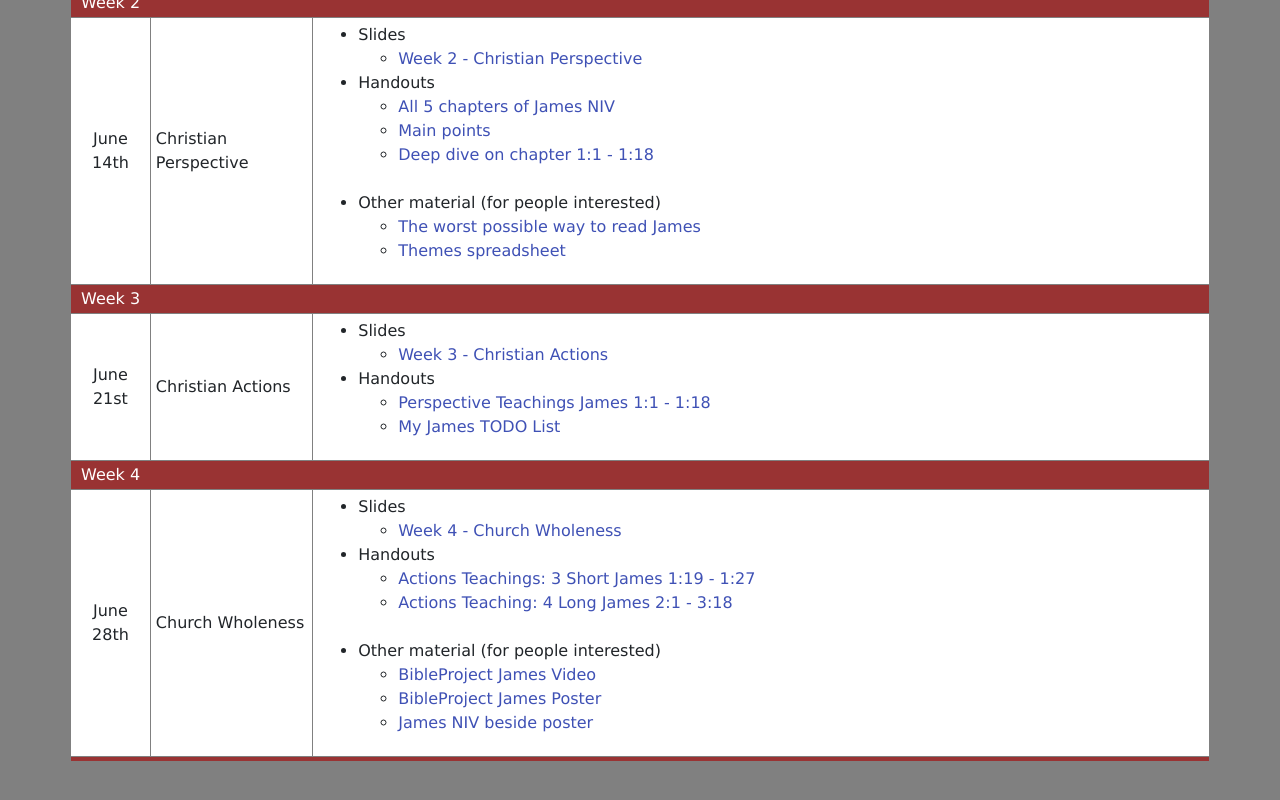
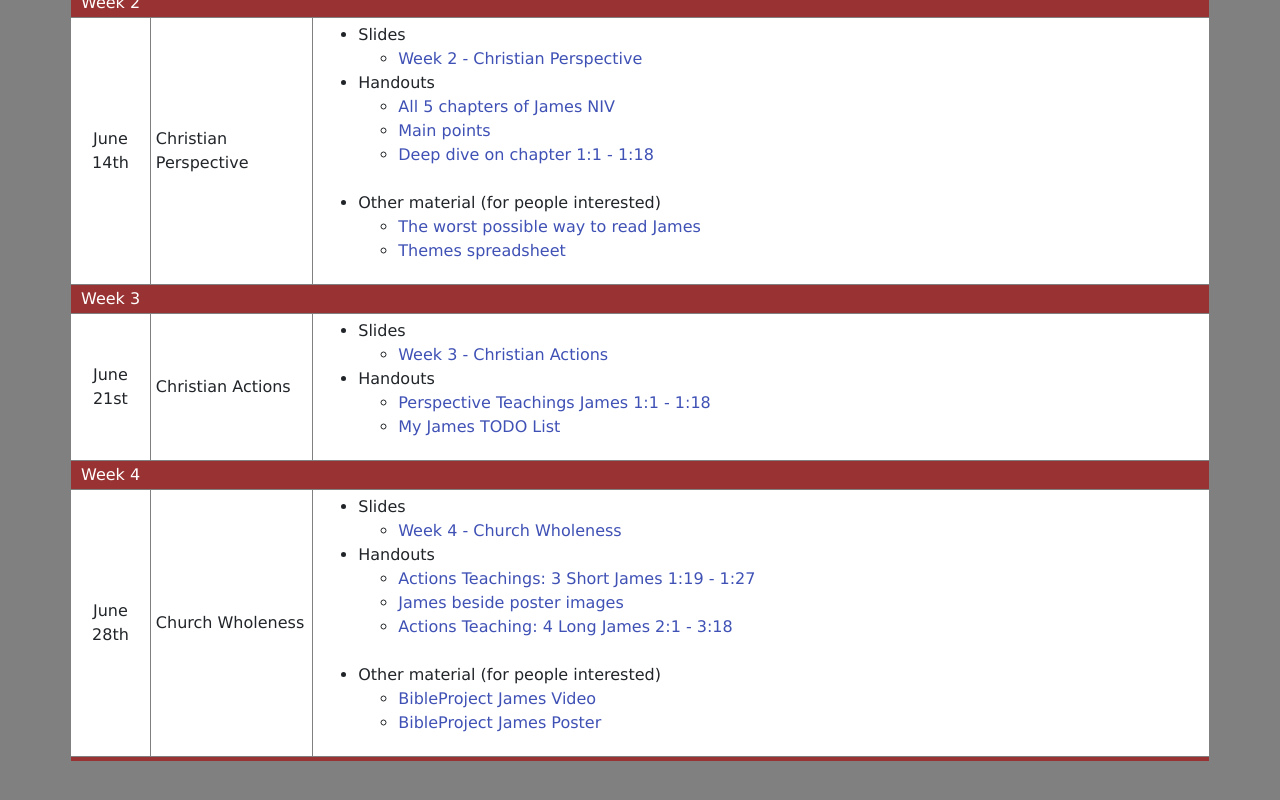
Before and after one commit to fisherds/mcc-james, a plain HTML site: page public/index.html in a window 1280 px wide. Shown: the part 972-1772 px from the top of the page. Drawn offline with Linux system fonts and the light colour scheme; some packages are replaced by stand-ins of ours.

Commit message:
quick fix

```diff
--- a/public/index.html
+++ b/public/index.html
@@ -232,6 +232,7 @@
                 <li>Handouts
                   <ul>
                     <li><a target="_blank" href="https://docs.google.com/document/d/1yg2dHl1nDpLLCgVJeujv2hUKMEZDXcA0ykHX7dJXLqk/edit?usp=sharing">Actions Teachings: 3 Short James 1:19 - 1:27</a></li>
+                    <li><a target="_blank" href="https://docs.google.com/document/d/1aYSRkuJsC6GCFuwKdr_SLkgTTcbQrLVSPE1APUr7vwM/edit?usp=sharing">James beside poster images</a></li>
                     <li><a target="_blank" href="https://docs.google.com/document/d/1TrFIwPRi6sH5rLWkbZiee5Rv06dK6aMoMIHR7Se3aro/edit?usp=sharing">Actions Teaching: 4 Long James 2:1 - 3:18</a></li>
                   </ul>
                 </li>
@@ -240,7 +241,7 @@
                   <ul>
                     <li><a target="_blank" href="https://bibleproject.com/explore/video/james/">BibleProject James Video</a></li>
                     <li><a target="_blank" href="https://ik.imagekit.io/bpweb1/web/media/pages/watch/icons/poster.png?tr=q-65">BibleProject James Poster</a></li>
-                    <li><a target="_blank" href="https://docs.google.com/document/d/1aYSRkuJsC6GCFuwKdr_SLkgTTcbQrLVSPE1APUr7vwM/edit?usp=sharing">James NIV beside poster</a></li>
+
                   </ul>
                 </li>
               </ul>
```
Also changed, not shown: 1 other file.
